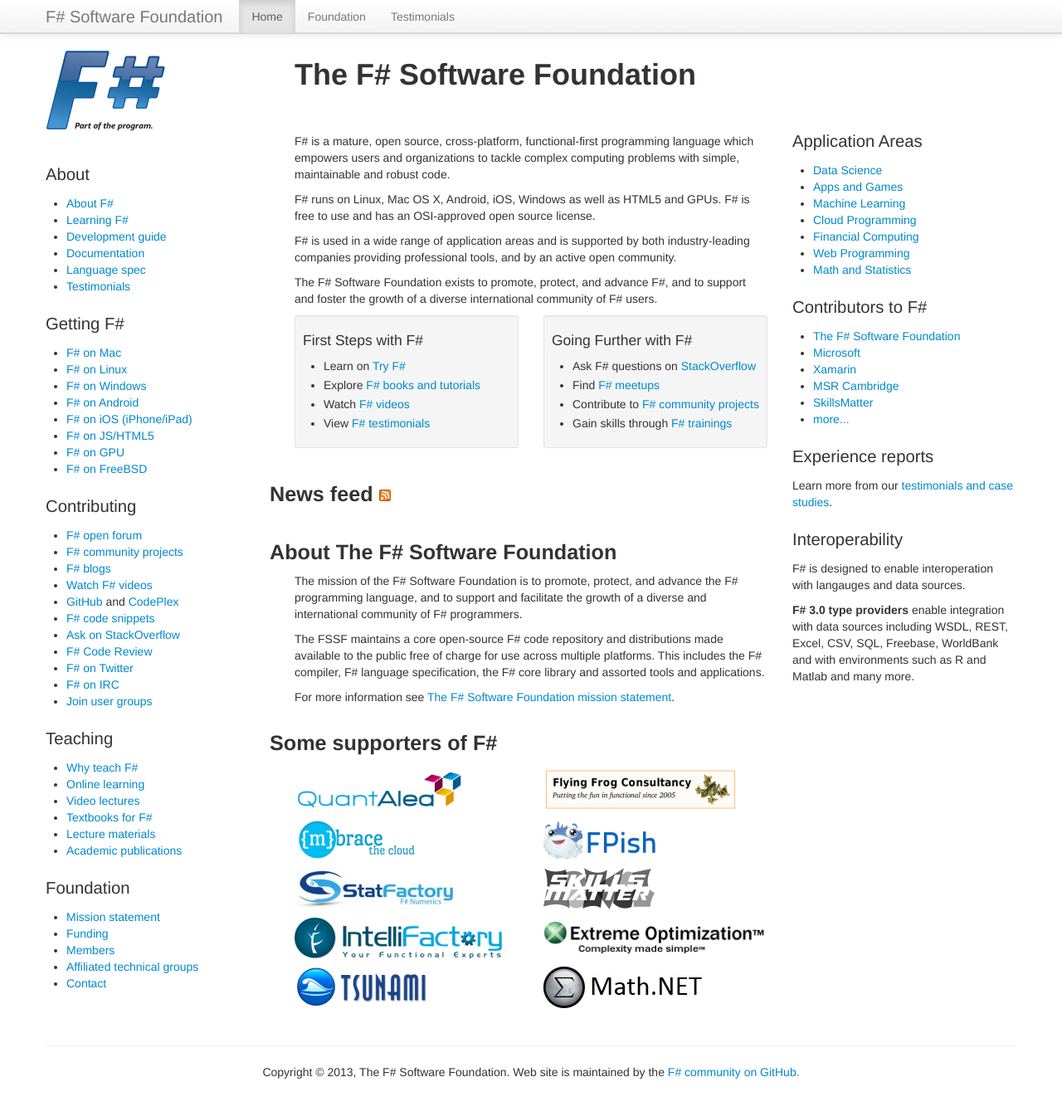
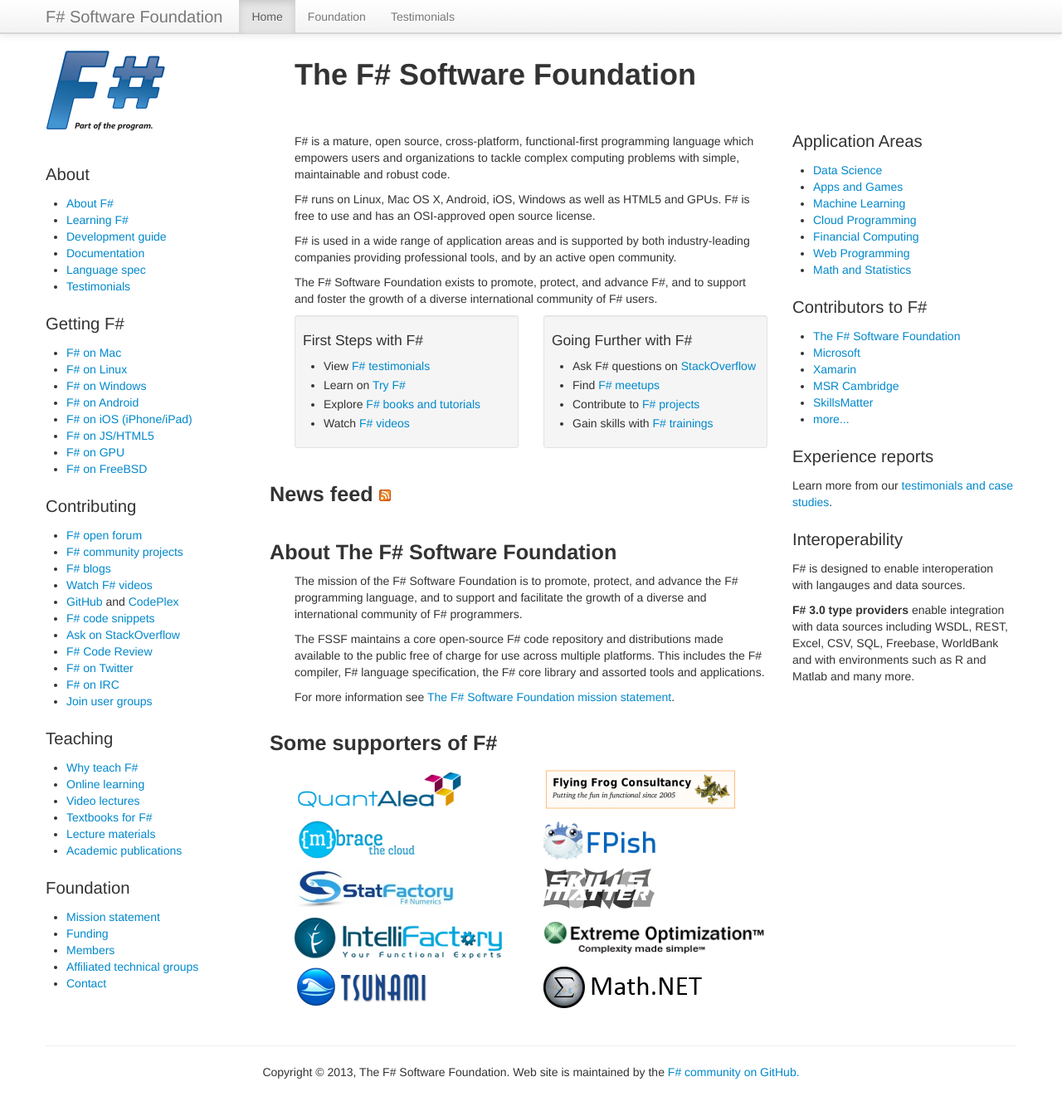
Before and after one commit to fsharp/fsharp.org, a Jekyll site: the page built from index.html, in a window 1280 px wide and 1352 px high. Shown: the top 1339 px of the window at 83% size. Built offline with Jekyll 4.4.1, drawn with Linux system fonts in a browser that asks for light colours; nearby versions of some CDN libraries; some web fonts are replaced; comment, search, counter and statistics services are not loaded.

Commit message:
Update index.html

```diff
--- a/index.html
+++ b/index.html
@@ -24,10 +24,10 @@
         <div class="well well-small hpBanner">
           <h4>First Steps with F#</h4>
           <ul>
+            <li>View <a href="/testimonials/">F# testimonials</a></li>
             <li>Learn on <a href="http://tryfsharp.org/Learn">Try F#</a></li>
             <li>Explore <a href="/about/learning.html">F# books and tutorials</a></li>
             <li>Watch <a href="/videos/1">F# videos</a></li>
-            <li>View <a href="/testimonials/">F# testimonials</a></li>
           </ul>
         </div>
       </div>
@@ -37,8 +37,8 @@
           <ul>
             <li>Ask F# questions on <a href="http://stackoverflow.com/tags/f%23/info">StackOverflow</a></li>
             <li>Find <a href="/groups/">F# meetups</a></li>
-            <li>Contribute to <a href="/community/projects/">F# community projects</a></li>
-            <li>Gain skills through <a href="/training">F# trainings</a></li>
+            <li>Contribute to <a href="/community/projects/">F# projects</a></li>
+            <li>Gain skills with <a href="/training">F# trainings</a></li>
           </ul>
           </div>
       </div>
```
